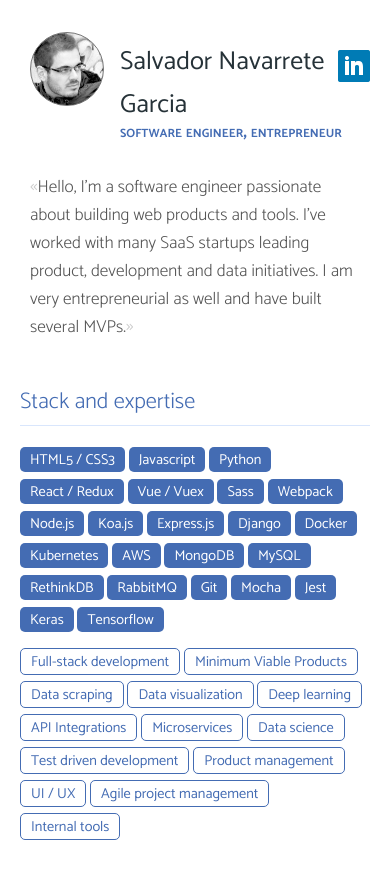
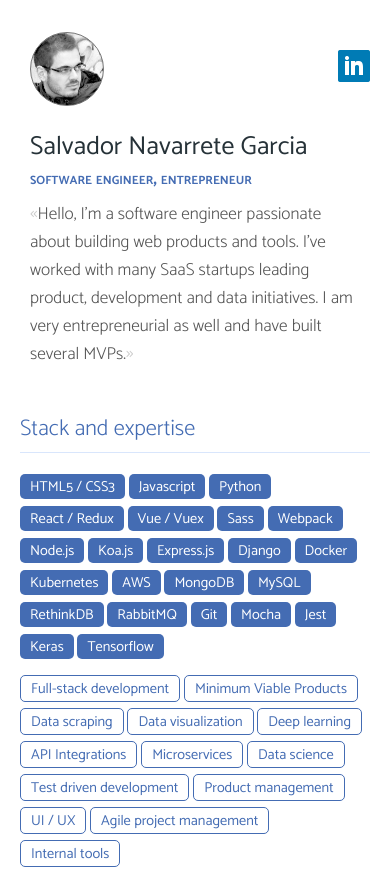
Before and after one commit to salvadr/salvadr.github.io, a plain HTML site: page index.html in a window 390 px wide. Shown: the top 870 px of the page. Drawn offline with Linux system fonts and the light colour scheme.

Commit message:
fix mobile style

```diff
--- a/css/style.css
+++ b/css/style.css
@@ -416,6 +416,17 @@ ul {
   html, body {
     margin: 20px 0 0;
   }
+  #sidebar h1 {
+    display: inline-block;
+    margin: 85px 0 0;
+  }
+  #sidebar h2 {
+    margin: 0;
+  }
+  .intro {
+    margin-top: 10px;
+  }
+
   .container {
     width: 100%;
   }
```
